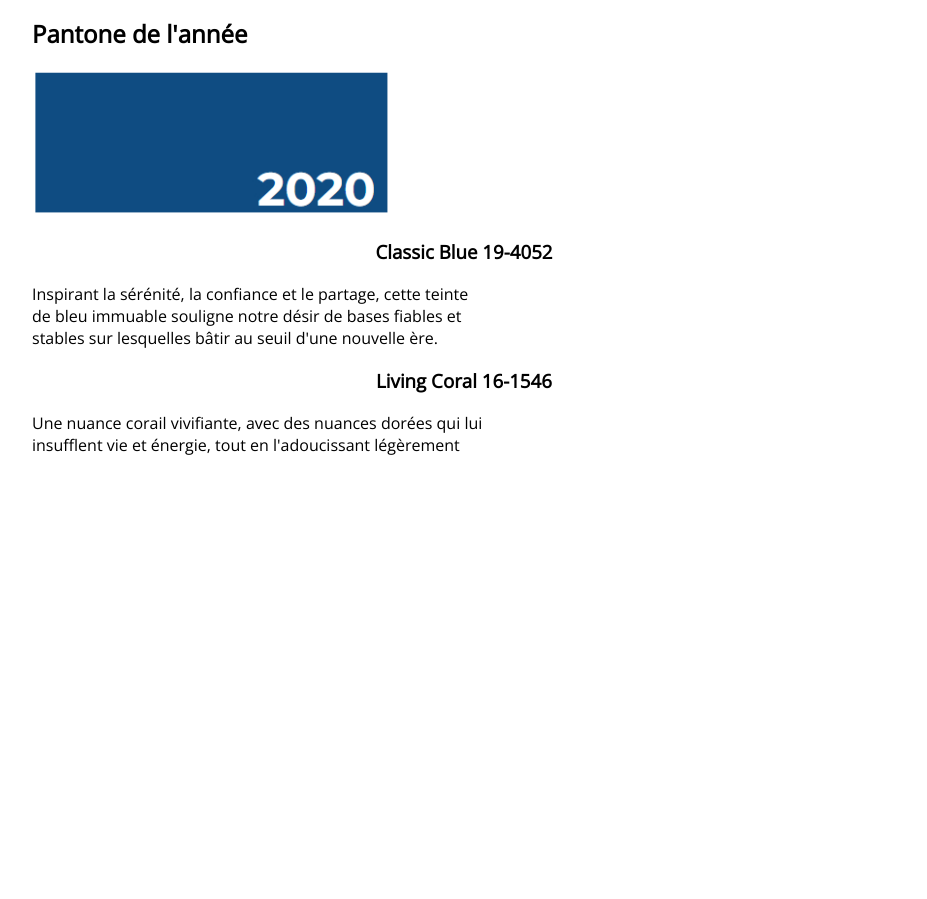
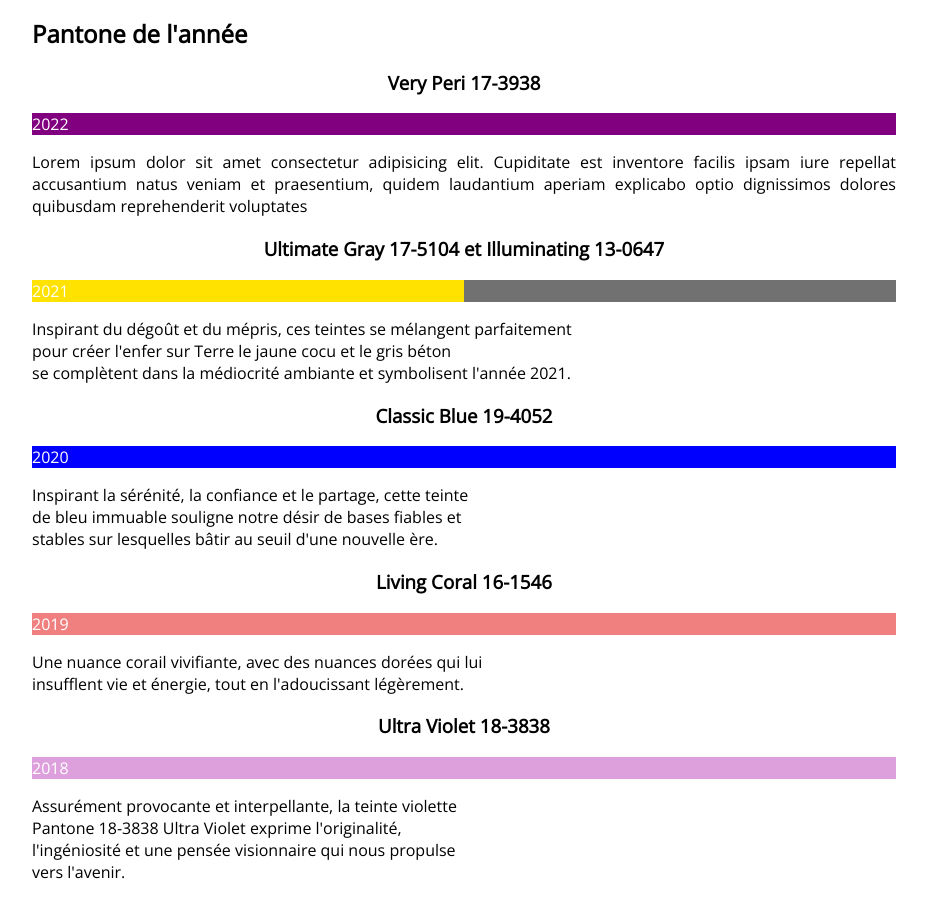
Before and after one commit to Alxlct/copycat, a plain HTML site: page index.html in a window 1280 px wide. Shown: the part 612-1511 px from the top of the page, without its empty margins (216-1143 px from the left). Before the commit the page ends 1084 px from the top, so only its background shows below. Drawn offline with nearby package versions, Linux system fonts and the light colour scheme.

Commit message:
ajout gradient

```diff
--- a/assets/css/style.css
+++ b/assets/css/style.css
@@ -39,3 +39,25 @@
 h3 {
     text-align: center;
 }
+.blue {
+    background-color: blue;
+    color: white;
+}
+.coral {
+    background-color: lightcoral;
+    color: white;
+}
+.gray {
+    background: rgb(255,226,0);
+    background: linear-gradient(90deg, rgba(255,226,0,1) 50%, rgba(113,113,113,1) 50%);
+    color: white;
+
+}
+.peri {
+    background-color: purple;
+    color: white;
+}
+.violet {
+    background-color: plum;
+    color: white;
+}
--- a/index.html
+++ b/index.html
@@ -42,14 +42,33 @@
             de couleurs, mais avec des incertitudes quant au rendu lorsqu’on désire avoir une couleur très précise
             (variations de la trame sur chaque couleur, variations d’encrage de la machine, etc.).</p>
         <h2 class="titre2">Pantone de l'année</h2>
-        <img src="assets/img/Capture d’écran 2022-04-08 092703.png" alt="">
+        <h3>Very Peri 17-3938</h3>
+        <div class="peri">2022</div>
+        <p>Lorem ipsum dolor sit amet consectetur adipisicing elit. Cupiditate est inventore facilis ipsam iure
+            repellat accusantium natus veniam et praesentium, quidem laudantium aperiam explicabo optio dignissimos
+            dolores quibusdam reprehenderit voluptates</p>
+        <h3>Ultimate Gray 17-5104 et Illuminating 13-0647</h3>
+        <div class="gray">2021</div>
+        <p>Inspirant du dégoût et du mépris, ces teintes se mélangent parfaitement<br>pour créer l'enfer sur Terre
+            le jaune cocu et le gris béton<br>se complètent dans la médiocrité ambiante et symbolisent
+            l'année 2021.
+        </p>
+
         <h3>Classic Blue 19-4052</h3>
+        <div class="blue">2020</div>
         <p>Inspirant la sérénité, la confiance et le partage, cette teinte<br>de bleu immuable souligne notre
             désir de bases fiables et<br>stables sur lesquelles bâtir au seuil d'une nouvelle ère.</p>
         <h3>Living Coral 16-1546</h3>
+        <div class="coral">2019</div>
         <p>Une nuance corail vivifiante, avec des nuances dorées qui lui<br>insufflent vie et énergie,
-        tout en l'adoucissant légèrement</p>
-    </div>
+            tout en l'adoucissant légèrement.</p>
+        <h3>Ultra Violet 18-3838</h3>
+        <div class="violet">2018</div>
+            <p>Assurément provocante et interpellante, la teinte violette<br>Pantone 18-3838 Ultra Violet exprime
+                l'originalité,<br>
+                l'ingéniosité et une pensée visionnaire qui nous propulse<br>vers l'avenir.</p>
+
+        </div>
 </body>
 
 </html>
```
